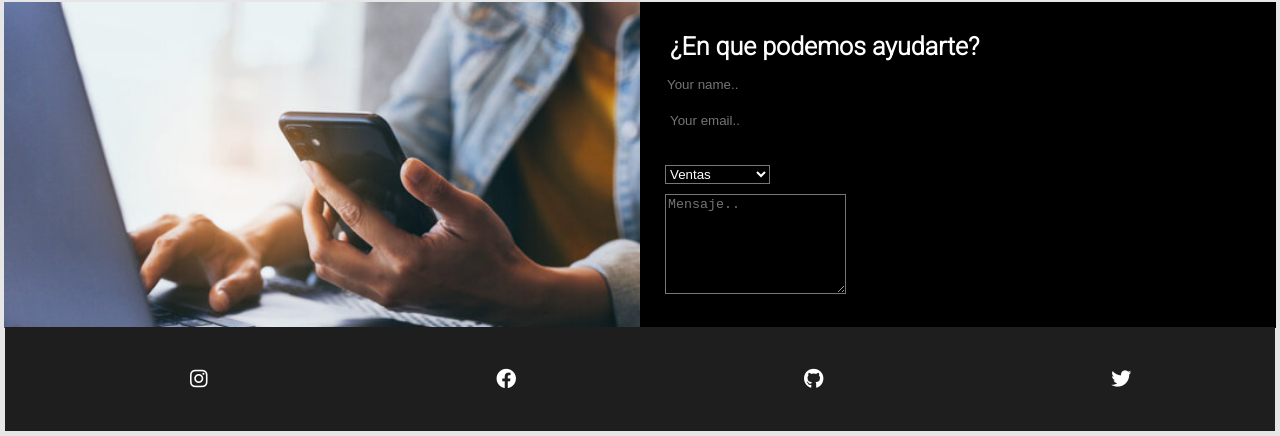
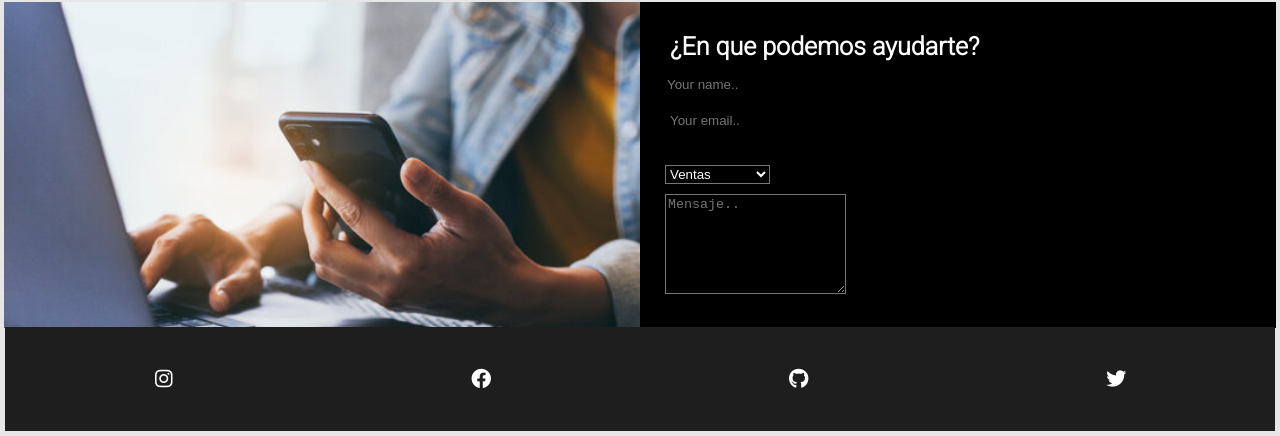
Before and after one commit to pablofrankenn/Nugba-IntegradorCss, a plain HTML site: page index.html in a window 1280 px wide. Shown: the part 1269-1705 px from the top of the page. Drawn offline with Linux system fonts and the light colour scheme.

Commit message:
second commit

```diff
--- a/style.css
+++ b/style.css
@@ -270,8 +270,14 @@ img{
       font-size: 20px;
 
   }
+
+
  .footer__items{
      align-items: center;
+
+ }
+ .items{
+     padding-inline-start:0px ;
  }
   .social a{
       color: white;
```
